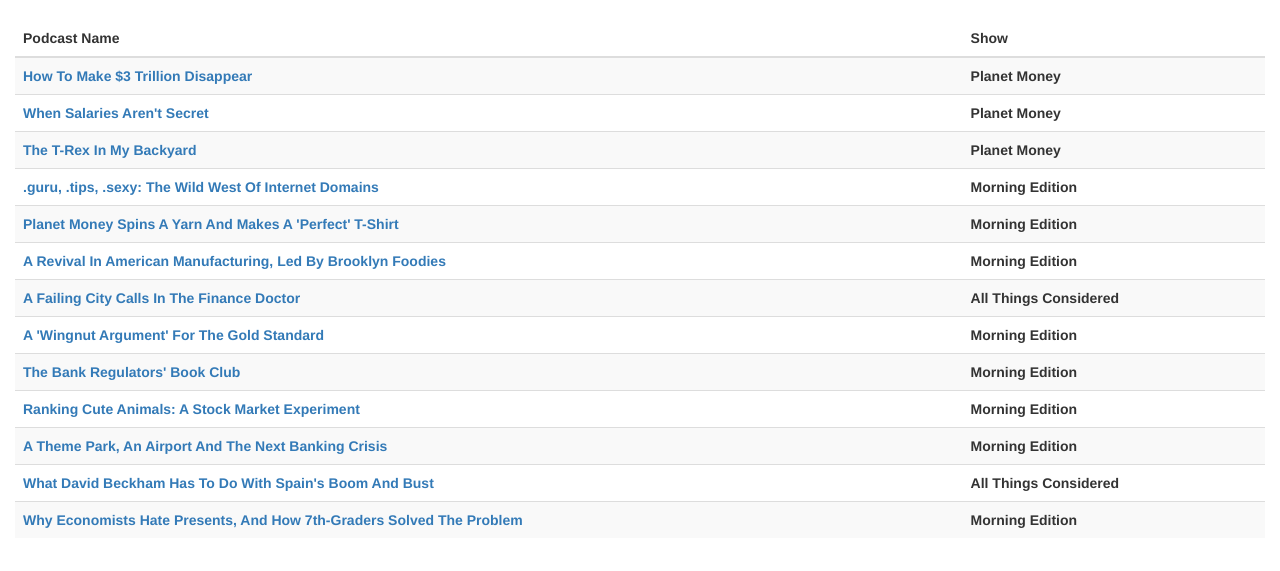
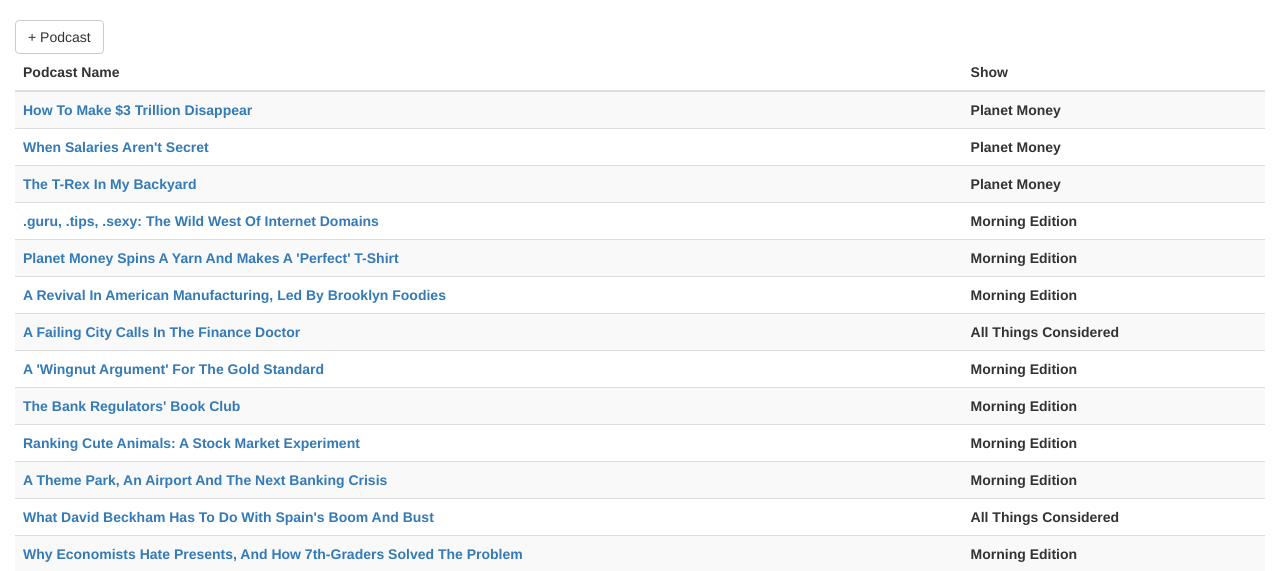
Before and after one commit to mirabaiapplegate/podcast_project, a Flask app: page / in a window 1280 px wide. Shown: the part 51-622 px from the top of the page. Run offline with Flask 2, Linux system fonts and the light colour scheme; data comes from the database, SQL or seed files in the repository; lists and menus that the app fills with data are empty; some libraries are stand-ins or nearby versions.

Commit message:
Add initial upload podcast form

```diff
--- a/server.py
+++ b/server.py
@@ -128,6 +128,13 @@ def profile():
 
     return render_template("profile.html", user=user)
 
+@app.route('/upload')
+def upload_podcast():
+    """ Show user podcast upload form """
+
+    user = User.query.first()
+
+    return render_template("upload.html", user=user)
 
 if __name__ == "__main__":
     # We have to set debug=True here, since it has to be True at the point
--- a/static/css/podcast.css
+++ b/static/css/podcast.css
@@ -65,6 +65,7 @@
       margin: 0 auto;
       margin-top: 200px;
       text-align: center;
+
 }
 audio {
   width: 100%;
--- a/templates/index.html
+++ b/templates/index.html
@@ -1,7 +1,7 @@
 {% extends 'base.html' %}
 
 {% block body %}
-
+    <a class="btn btn-default" href="/upload" role="button">+ Podcast</a>
     <table class="table table-striped">
         <thead>
         <tr>
```
Also changed, not shown: seed.py (line endings or trailing spaces), templates/base.html (line endings or trailing spaces).
